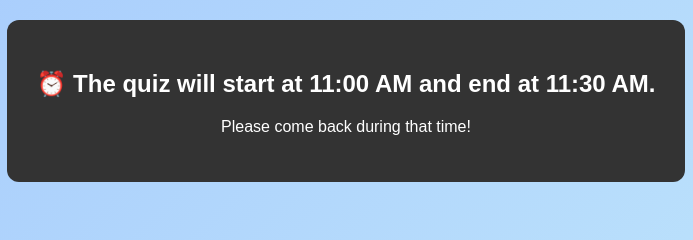
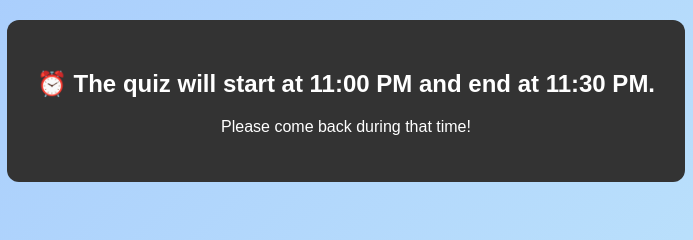
Before and after one commit to lavanya459/aptitudetes, a plain HTML site: page index.html in a window 1280 px wide. Shown: the part 299-539 px from the top of the page, 294-987 px from the left. Drawn offline with Linux system fonts and the light colour scheme.

Commit message:
Change quiz start time to 11:00 PM
Updated quiz timing from 11:00 AM to 11:00 PM.

```diff
--- a/index.html
+++ b/index.html
@@ -22,7 +22,7 @@
   </div>
 
   <div class="locked" id="locked">
-    <h2>⏰ The quiz will start at 11:00 AM and end at 11:30 AM.</h2>
+    <h2>⏰ The quiz will start at 11:00 PM and end at 11:30 PM.</h2>
     <p>Please come back during that time!</p>
   </div>
 
```
